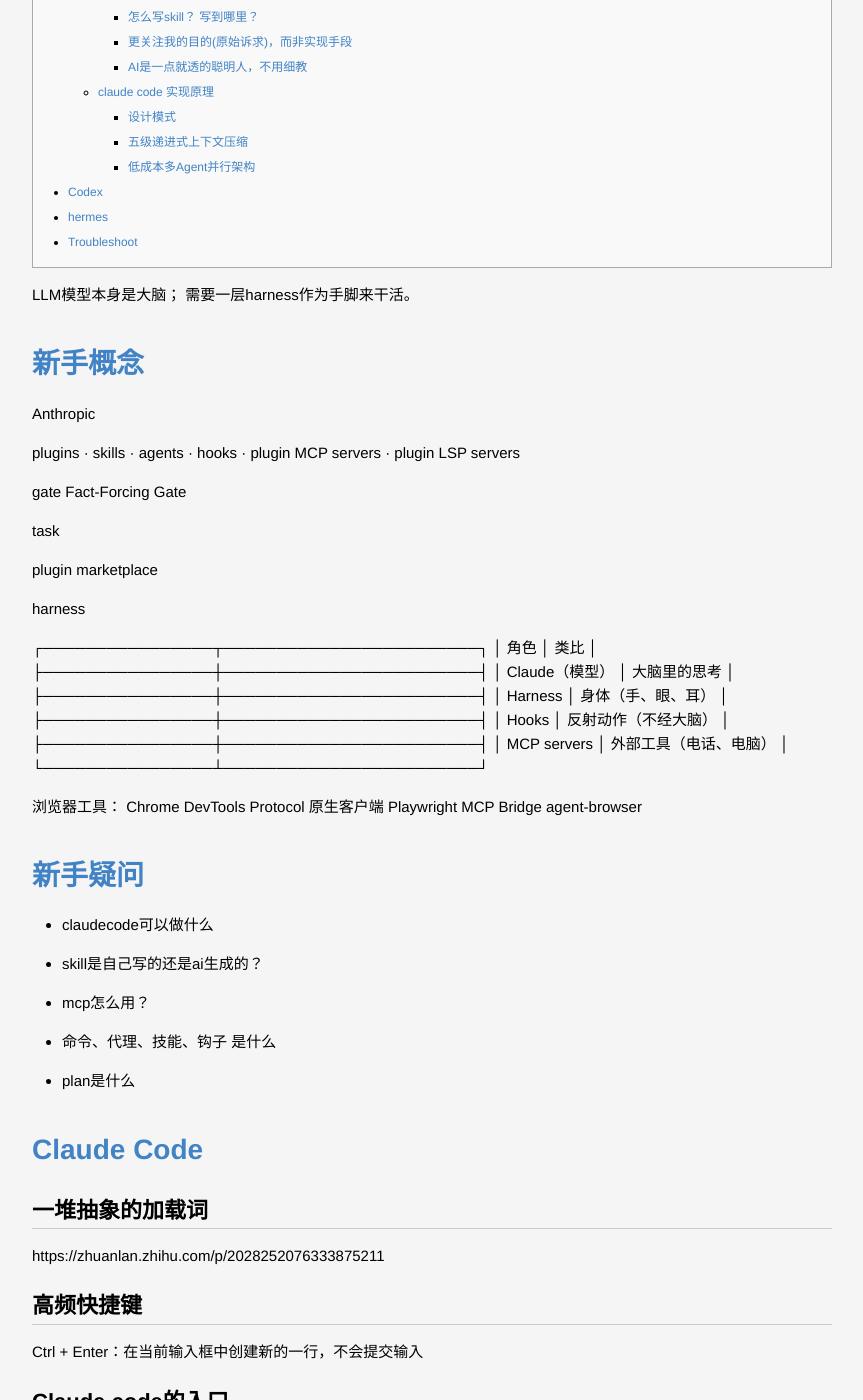
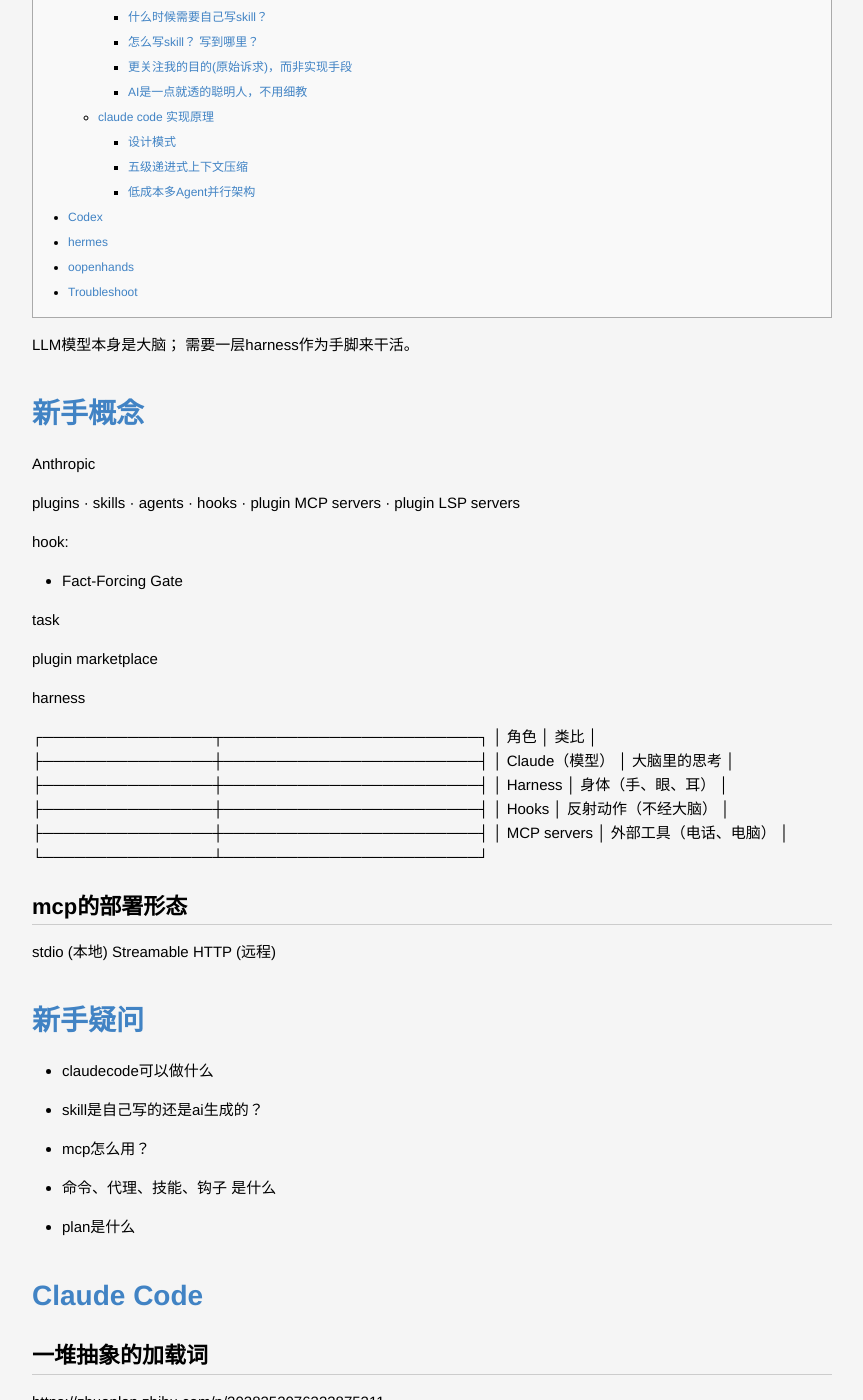
Before and after one commit to lucky521/blog, a Jekyll site: the page built from _posts/framework/2026-05-23-claudecode.markdown, in a window 1280 px wide and 1400 px high, scrolled down 798 px. Shown: the whole window, without its empty margins (208-1071 px from the left). Built offline with Jekyll 4.4.1, drawn with Linux system fonts in a browser that asks for light colours; some of the changed text lies outside the part shown.

Commit message:
update blog

````diff
--- a/_posts/framework/2026-05-23-claudecode.markdown
+++ b/_posts/framework/2026-05-23-claudecode.markdown
@@ -12,8 +12,9 @@
 
 plugins ·  skills ·  agents ·  hooks ·  plugin MCP servers ·  plugin LSP servers
 
-gate
-Fact-Forcing Gate
+
+hook:
+* Fact-Forcing Gate
 
 task
 
@@ -33,10 +34,10 @@
   │ MCP servers    │ 外部工具（电话、电脑） │
   └────────────────┴────────────────────────┘
 
-浏览器工具：
-Chrome DevTools Protocol 原生客户端
-Playwright MCP Bridge
-agent-browser
+
+## mcp的部署形态
+stdio (本地)
+Streamable HTTP (远程)
 
 
 # 新手疑问
@@ -179,6 +186,8 @@
    Data:      ~/.hermes/cron/, sessions/, logs/
 
 
+# oopenhands
+
 
 # Troubleshoot
 
--- a/_posts/language/2018-09-10-python.markdown
+++ b/_posts/language/2018-09-10-python.markdown
@@ -204,7 +204,10 @@
 streamlit
 
 
-# pip
+# 包管理
+## pip
+
+## uv
 
 # 安装python 3.10
 ```sh
--- a/_posts/ml/2023-02-04-LLM.markdown
+++ b/_posts/ml/2023-02-04-LLM.markdown
@@ -623,6 +623,7 @@
 
 ## MCP 协议
 模型上下文协议（Model Context Protocol）
+API + 工具说明书 + 参数 schema + 调用协议 + 结果返回格式
 
 
 ## A2A 协议
````
Also changed, not shown: other parts of _posts/framework/2026-05-23-claudecode.markdown (+6 -0 lines), _posts/ml/2019-02-04-Famous-Model.markdown (+5 -3 lines).
